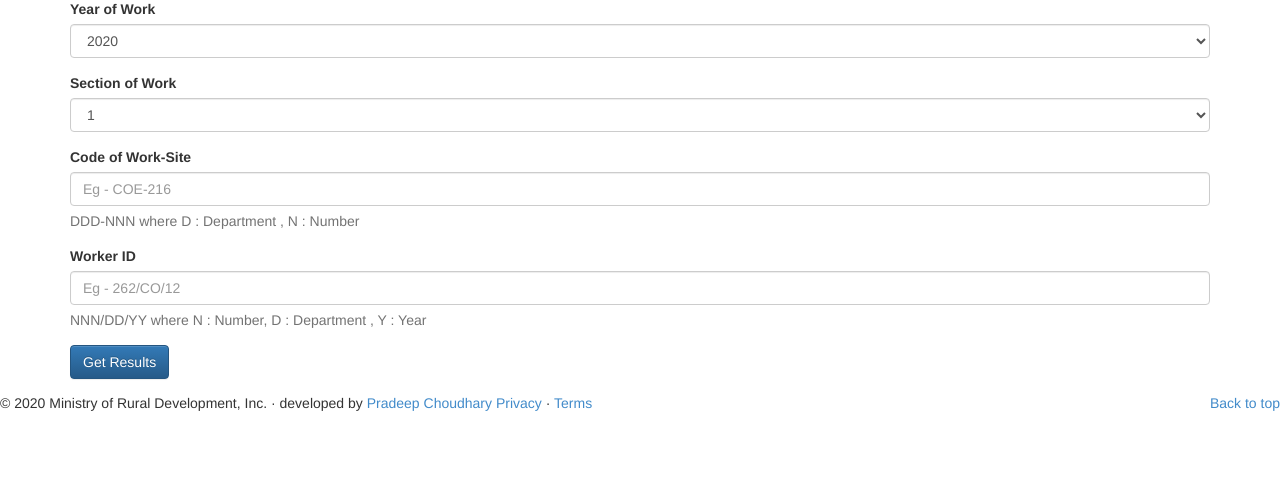
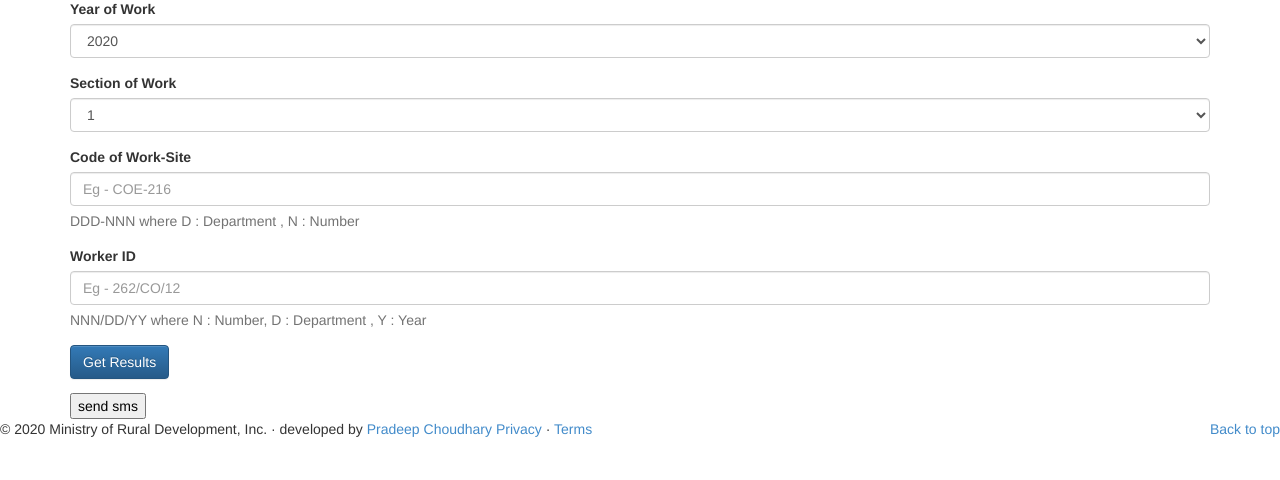
Before and after one commit to pradeep078/NC_SVCE_MK203_SNAPDRAGON2.0, a PHP site: page /attendance/student.php in a window 1280 px wide. Shown: the part 181-661 px from the top of the page. Run offline with PHP 8.4, Linux system fonts and the light colour scheme; some libraries are stand-ins or nearby versions.

Commit message:
Update student.php

```diff
--- a/MK203_SNAPDRAGON2.0_PROJECT/attendance/student.php
+++ b/MK203_SNAPDRAGON2.0_PROJECT/attendance/student.php
@@ -66,6 +66,7 @@
     </div>
     <button class="btn btn-primary">Get Results</button>
   </form>
+  <a href="sms.php"><button>send sms</button></a>
   </div>
   </div><!-- /.container -->
   <!-- /.container -->
```
